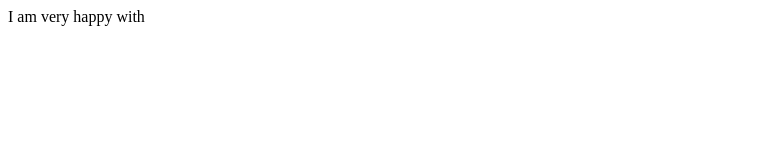
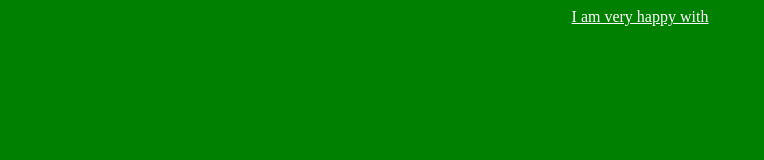
Before and after one commit to IMarty/11---Git---CI, a plain HTML site: page index.html in a window 1280 px wide. Shown: the whole page, without its empty margins (0-764 px from the left). Drawn offline with Linux system fonts and the light colour scheme.

Commit message:
nice page

```diff
--- a/index.html
+++ b/index.html
@@ -5,6 +5,7 @@
   <meta charset="UTF-8">
   <meta name="viewport" content="width=device-width, initial-scale=1.0">
   <title>Document</title>
+  <link rel="stylesheet" href="style/style.css">
 </head>
 
 <body>
--- /dev/null
+++ b/style/style.sass
@@ -0,0 +1,5 @@
+body
+  background-color: green
+  color: white
+  text-align: center
+  text-decoration: underline
```
Also changed, not shown: style/style.css (added), 1 other file.
